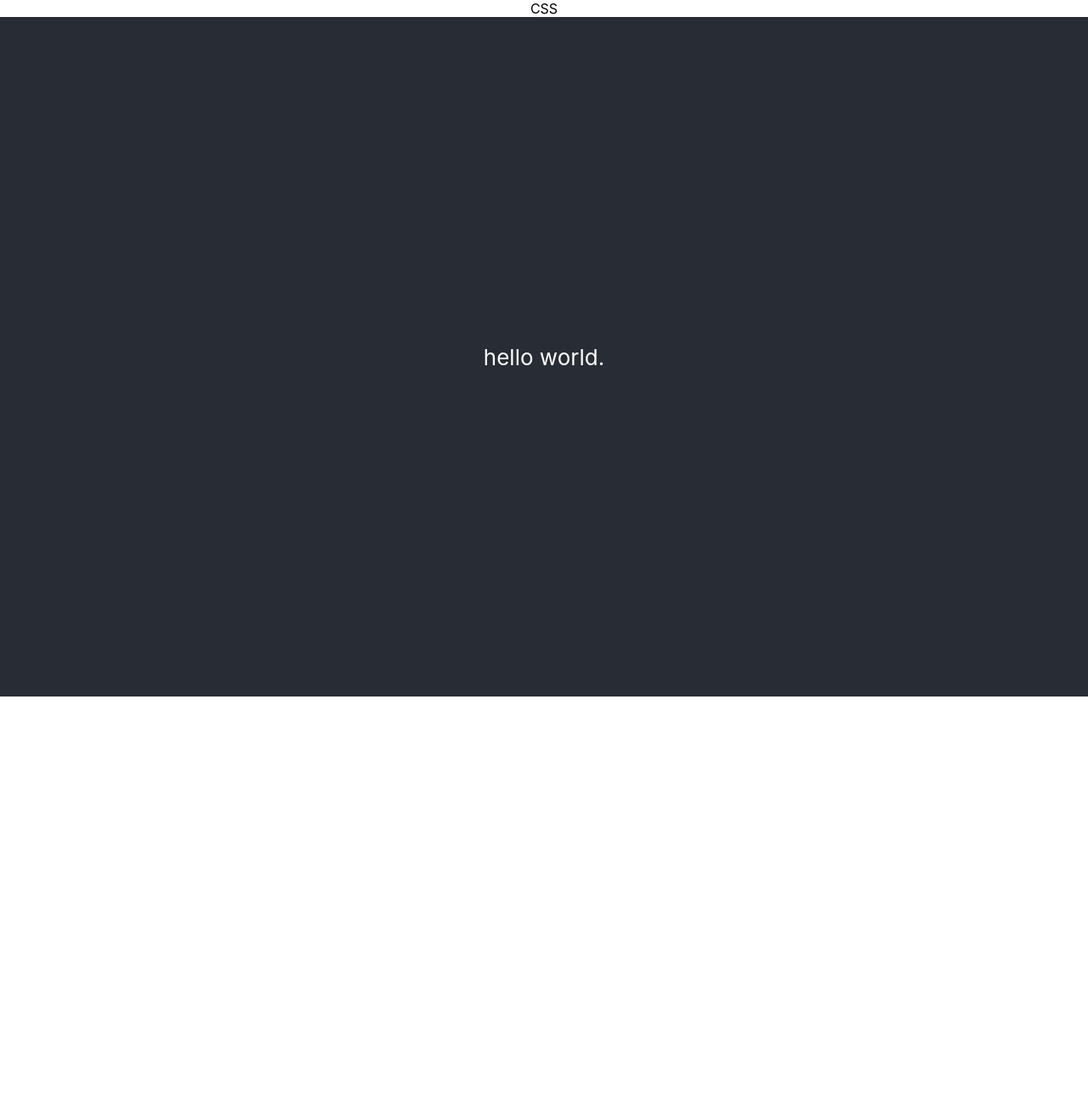
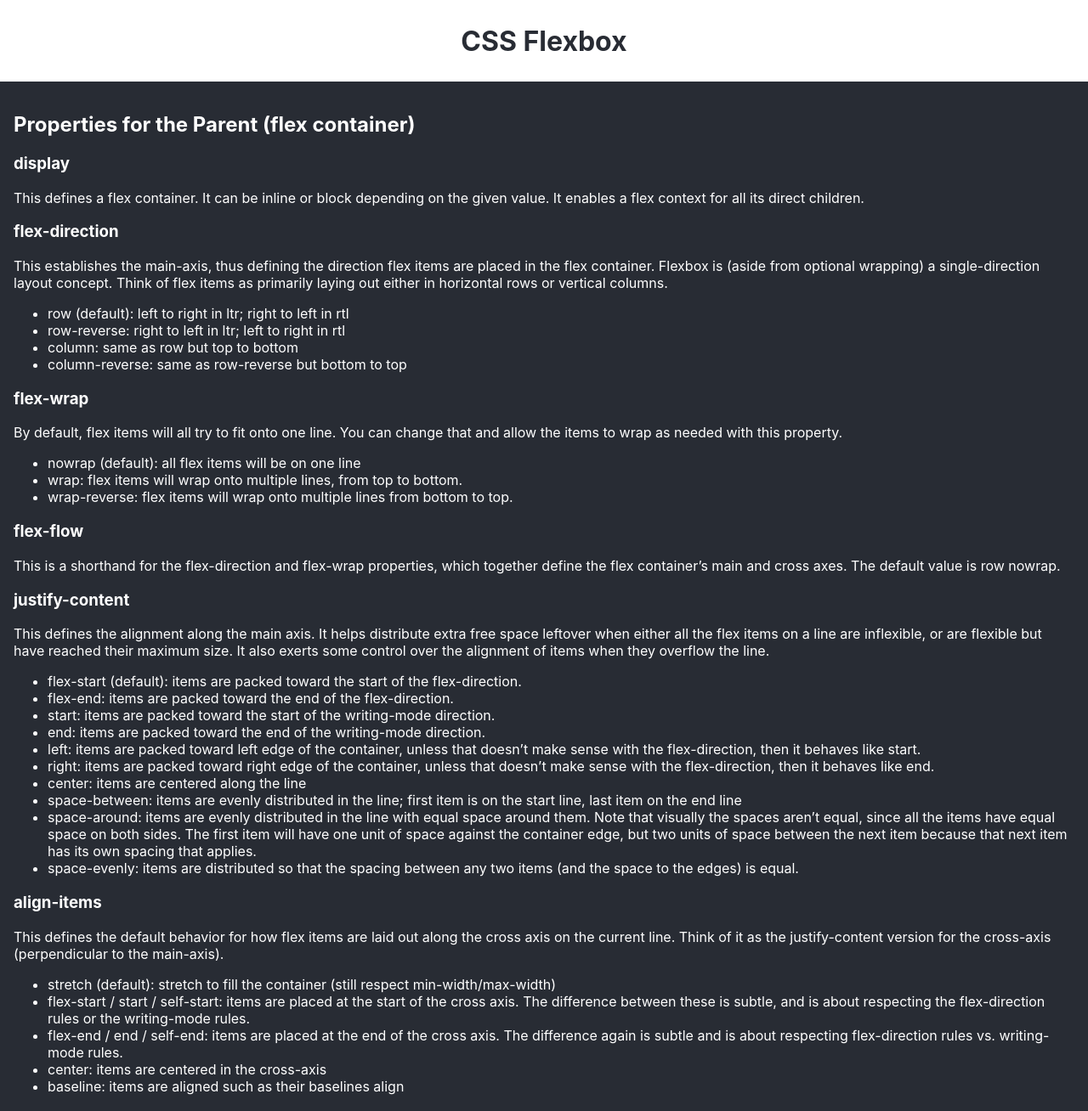
Before and after one commit to haddeeann/cssgarden, a React (Create React App) app: page / in a window 1280 px wide. Shown: the top 1308 px of the page at 85% size. Before the commit the page ends 820 px from the top, so only its background shows below. Built offline with nearby package versions, Linux system fonts and the light colour scheme.

Commit message:
adding text and basic colors with a heading

```diff
--- a/public/index.html
+++ b/public/index.html
@@ -24,7 +24,7 @@
       work correctly both with client-side routing and a non-root public URL.
       Learn how to configure a non-root public URL by running `npm run build`.
     -->
-    <title>CSS Garden</title>
+    <title>Foxy CSS</title>
   </head>
   <body>
     <noscript>
--- a/src/App.css
+++ b/src/App.css
@@ -1,38 +1,15 @@
-.App {
-  text-align: center;
+header {
+  display: flex;
+  align-items: center;
+  justify-content: center;
+  color: var(--dark);
+  height: 2em;
+  padding: 2em;
 }
 
-.App-logo {
-  height: 40vmin;
-  pointer-events: none;
+#body-container {
+  background-color: var(--dark);
+  color: white;
+  min-height: calc(100vh - 2em);
+  padding: 1em;
 }
-
-@media (prefers-reduced-motion: no-preference) {
-  .App-logo {
-    animation: App-logo-spin infinite 20s linear;
-  }
-}
-
-.App-header {
-  background-color: #282c34;
-  min-height: 100vh;
-  display: flex;
-  flex-direction: column;
-  align-items: center;
-  justify-content: center;
-  font-size: calc(10px + 2vmin);
-  color: white;
-}
-
-.App-link {
-  color: #61dafb;
-}
-
-@keyframes App-logo-spin {
-  from {
-    transform: rotate(0deg);
-  }
-  to {
-    transform: rotate(360deg);
-  }
-}
--- a/src/App.js
+++ b/src/App.js
@@ -2,11 +2,98 @@ import './App.css';
 
 function App() {
   return (
-    <div className="App">
-        <div>CSS</div>
-        <header className="App-header">
-            hello world.
+    <div>
+        <header>
+            <h1>CSS Flexbox</h1>
         </header>
+        <div id='body-container'>
+            <section>
+                <h2>Properties for the Parent (flex container)</h2>
+                <h3>display</h3>
+                <p>This defines a flex container. It can be inline or block depending on the given value. It enables a flex context for all its direct children.</p>
+                <h3>flex-direction</h3>
+                <p>This establishes the main-axis, thus defining the direction flex items are placed in the flex container. Flexbox is (aside from optional wrapping) a single-direction layout concept. Think of flex items as primarily laying out either in horizontal rows or vertical columns.</p>
+                <ul>
+                    <li>row (default): left to right in ltr; right to left in rtl</li>
+                    <li>row-reverse: right to left in ltr; left to right in rtl</li>
+                    <li>column: same as row but top to bottom</li>
+                    <li>column-reverse: same as row-reverse but bottom to top</li>
+                </ul>
+                <h3>flex-wrap</h3>
+                <p>By default, flex items will all try to fit onto one line. You can change that and allow the items to wrap as needed with this property.</p>
+                <ul>
+                    <li>nowrap (default): all flex items will be on one line</li>
+                    <li>wrap: flex items will wrap onto multiple lines, from top to bottom.</li>
+                    <li>wrap-reverse: flex items will wrap onto multiple lines from bottom to top.</li>
+                </ul>
+                <h3>flex-flow</h3>
+                <p>This is a shorthand for the flex-direction and flex-wrap properties, which together define the flex container’s main and cross axes. The default value is row nowrap.</p>
+                <h3>justify-content</h3>
+                <p>This defines the alignment along the main axis. It helps distribute extra free space leftover when either all the flex items on a line are inflexible, or are flexible but have reached their maximum size. It also exerts some control over the alignment of items when they overflow the line.</p>
+                <ul>
+                    <li>flex-start (default): items are packed toward the start of the flex-direction.</li>
+                    <li>flex-end: items are packed toward the end of the flex-direction.</li>
+                    <li>start: items are packed toward the start of the writing-mode direction.</li>
+                    <li>end: items are packed toward the end of the writing-mode direction.</li>
+                    <li>left: items are packed toward left edge of the container, unless that doesn’t make sense with the flex-direction, then it behaves like start.</li>
+                    <li>right: items are packed toward right edge of the container, unless that doesn’t make sense with the flex-direction, then it behaves like end.</li>
+                    <li>center: items are centered along the line</li>
+                    <li>space-between: items are evenly distributed in the line; first item is on the start line, last item on the end line</li>
+                    <li>space-around: items are evenly distributed in the line with equal space around them. Note that visually the spaces aren’t equal, since all the items have equal space on both sides. The first item will have one unit of space against the container edge, but two units of space between the next item because that next item has its own spacing that applies.</li>
+                    <li>space-evenly: items are distributed so that the spacing between any two items (and the space to the edges) is equal.</li>
+                </ul>
+                <h3>align-items</h3>
+                <p>This defines the default behavior for how flex items are laid out along the cross axis on the current line. Think of it as the justify-content version for the cross-axis (perpendicular to the main-axis).</p>
+                <ul>
+                    <li>stretch (default): stretch to fill the container (still respect min-width/max-width)</li>
+                    <li>flex-start / start / self-start: items are placed at the start of the cross axis. The difference between these is subtle, and is about respecting the flex-direction rules or the writing-mode rules.</li>
+                    <li>flex-end / end / self-end: items are placed at the end of the cross axis. The difference again is subtle and is about respecting flex-direction rules vs. writing-mode rules.</li>
+                    <li>center: items are centered in the cross-axis</li>
+                    <li>baseline: items are aligned such as their baselines align</li>
+                </ul>
+                <h3>align-content</h3>
+                <p>This aligns a flex container’s lines within when there is extra space in the cross-axis, similar to how justify-content aligns individual items within the main-axis.</p>
+                <p>This property only takes effect on multi-line flexible containers, where flex-wrap is set to either wrap or wrap-reverse). A single-line flexible container (i.e. where flex-wrap is set to its default value, no-wrap) will not reflect align-content.</p>
+                <ul>
+                    <li>normal (default): items are packed in their default position as if no value was set.</li>
+                    <li>flex-start / start: items packed to the start of the container. The (more supported) flex-start honors the flex-direction while start honors the writing-mode direction.</li>
+                    <li>flex-end / end: items packed to the end of the container. The (more support) flex-end honors the flex-direction while end honors the writing-mode direction.</li>
+                    <li>center: items centered in the container</li>
+                    <li>space-between: items evenly distributed; the first line is at the start of the container while the last one is at the end</li>
+                    <li>space-around: items evenly distributed with equal space around each line</li>
+                    <li>space-evenly: items are evenly distributed with equal space around them</li>
+                    <li>stretch: lines stretch to take up the remaining space</li>
+                </ul>
+                <h3>gap, row-gap, column-gap</h3>
+                <p>The gap property explicitly controls the space between flex items. It applies that spacing only between items not on the outer edges.</p>
+                <p>The behavior could be thought of as a minimum gutter, as if the gutter is bigger somehow (because of something like justify-content: space-between;) then the gap will only take effect if that space would end up smaller.</p>
+                <p>It is not exclusively for flexbox, gap works in grid and multi-column layout as well.</p>
+            </section>
+            <section>
+                <h2>Properties for the Children
+                    (flex items)</h2>
+                <h2>order</h2>
+                <p>By default, flex items are laid out in the source order. However, the order property controls the order in which they appear in the flex container.</p>
+                <p>Items with the same order revert to source order.</p>
+                <h2>flex-grow</h2>
+                <p>This defines the ability for a flex item to grow if necessary. It accepts a unitless value that serves as a proportion. It dictates what amount of the available space inside the flex container the item should take up.</p>
+                <p>If all items have flex-grow set to 1, the remaining space in the container will be distributed equally to all children. If one of the children has a value of 2, that child would take up twice as much of the space either one of the others (or it will try, at least).</p>
+                <p>Negative numbers are invalid.</p>
+                <h2>flex-shrink</h2>
+                <p>This defines the ability for a flex item to shrink if necessary.</p>
+                <p>Negative numbers are invalid.</p>
+                <h2>flex-basis</h2>
+                <p>This defines the default size of an element before the remaining space is distributed. It can be a length (e.g. 20%, 5rem, etc.) or a keyword. The auto keyword means “look at my width or height property” (which was temporarily done by the main-size keyword until deprecated). The content keyword means “size it based on the item’s content” – this keyword isn’t well supported yet, so it’s hard to test and harder to know what its brethren max-content, min-content, and fit-content do.</p>
+                <p>If set to 0, the extra space around content isn’t factored in. If set to auto, the extra space is distributed based on its flex-grow value.</p>
+                <h2>flex</h2>
+                <p>This is the shorthand for flex-grow, flex-shrink and flex-basis combined. The second and third parameters (flex-shrink and flex-basis) are optional. The default is 0 1 auto, but if you set it with a single number value, like flex: 5;, that changes the flex-basis to 0%, so it’s like setting flex-grow: 5; flex-shrink: 1; flex-basis: 0%;.</p>
+                <p>It is recommended that you use this shorthand property rather than set the individual properties. The shorthand sets the other values intelligently.</p>
+                <h2>align-self</h2>
+                <p>This allows the default alignment (or the one specified by align-items) to be overridden for individual flex items.</p>
+                <p>Please see the align-items explanation to understand the available values.</p>
+                <p>Note that float, clear and vertical-align have no effect on a flex item.</p>
+            </section>
+        </div>
     </div>
   );
 }
--- a/src/index.css
+++ b/src/index.css
@@ -1,3 +1,6 @@
+:root {
+  --dark: #282c34;
+}
 body {
   margin: 0;
   font-family: -apple-system, BlinkMacSystemFont, 'Segoe UI', 'Roboto', 'Oxygen',
```
